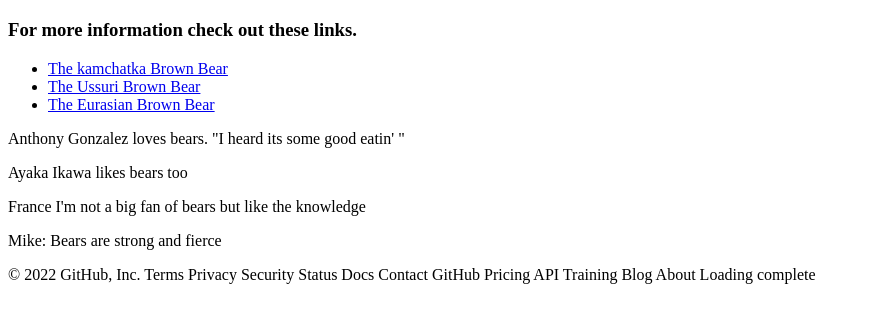
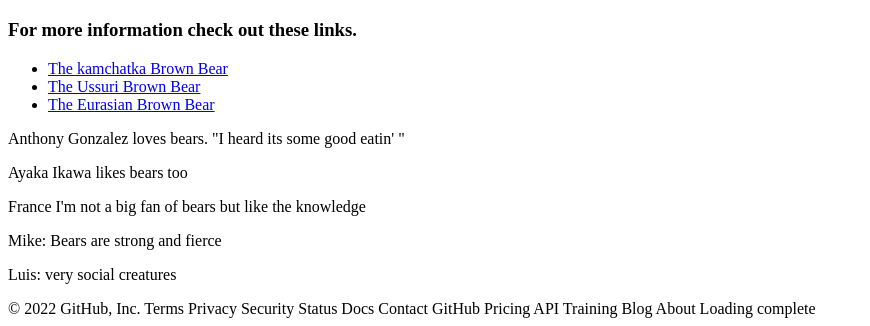
Before and after one commit to Lmedina10/russian_bear, a plain HTML site: page index.html in a window 1280 px wide. Shown: the part 1677-2003 px from the top of the page, without its empty margins (0-870 px from the left). Before the commit the page ends 1969 px from the top, so only its background shows below. Drawn offline with Linux system fonts and the light colour scheme.

Commit message:
Update index.html

```diff
--- a/index.html
+++ b/index.html
@@ -78,6 +78,7 @@
    <p>Ayaka Ikawa likes bears too</p>
    <p>France I'm not a big fan of bears but like the knowledge</p>
    <P> Mike: Bears are strong and fierce</P>
+  <p> Luis: very social creatures</p>
 
  </section>
 
```
